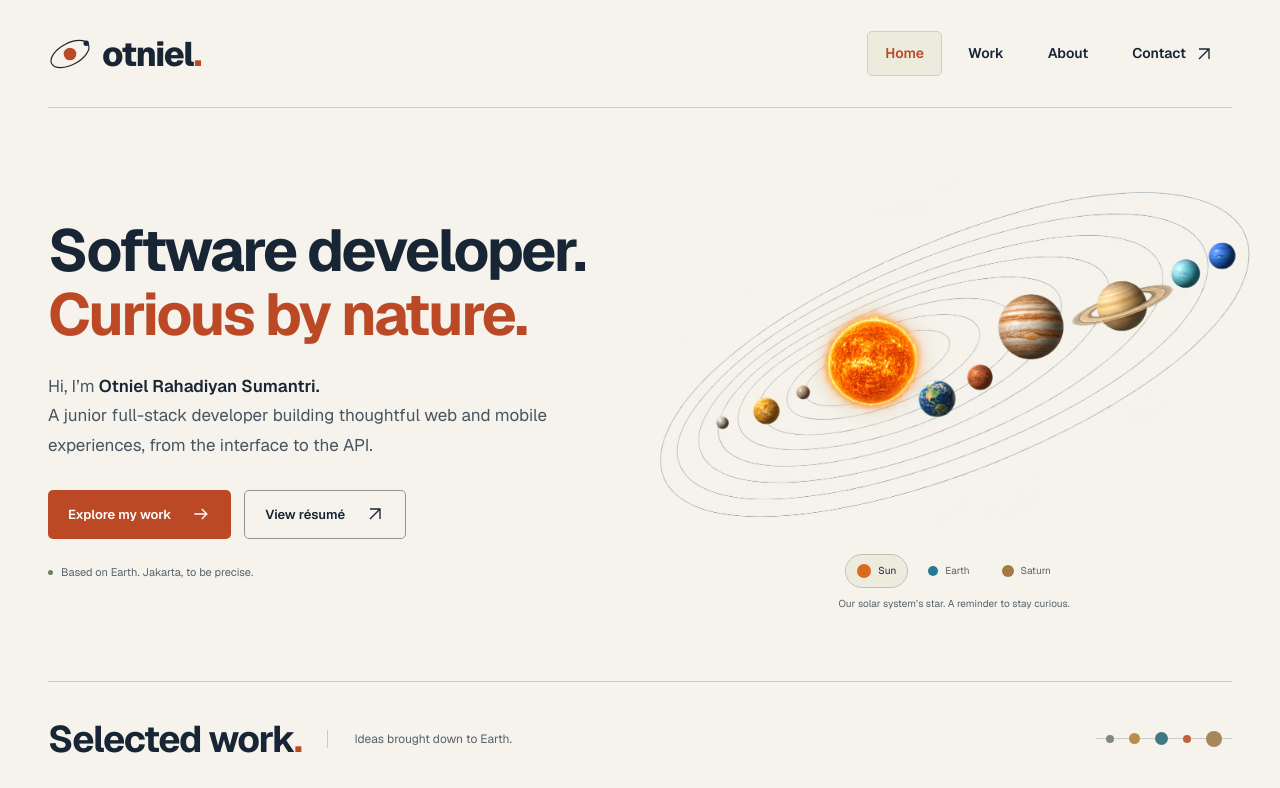
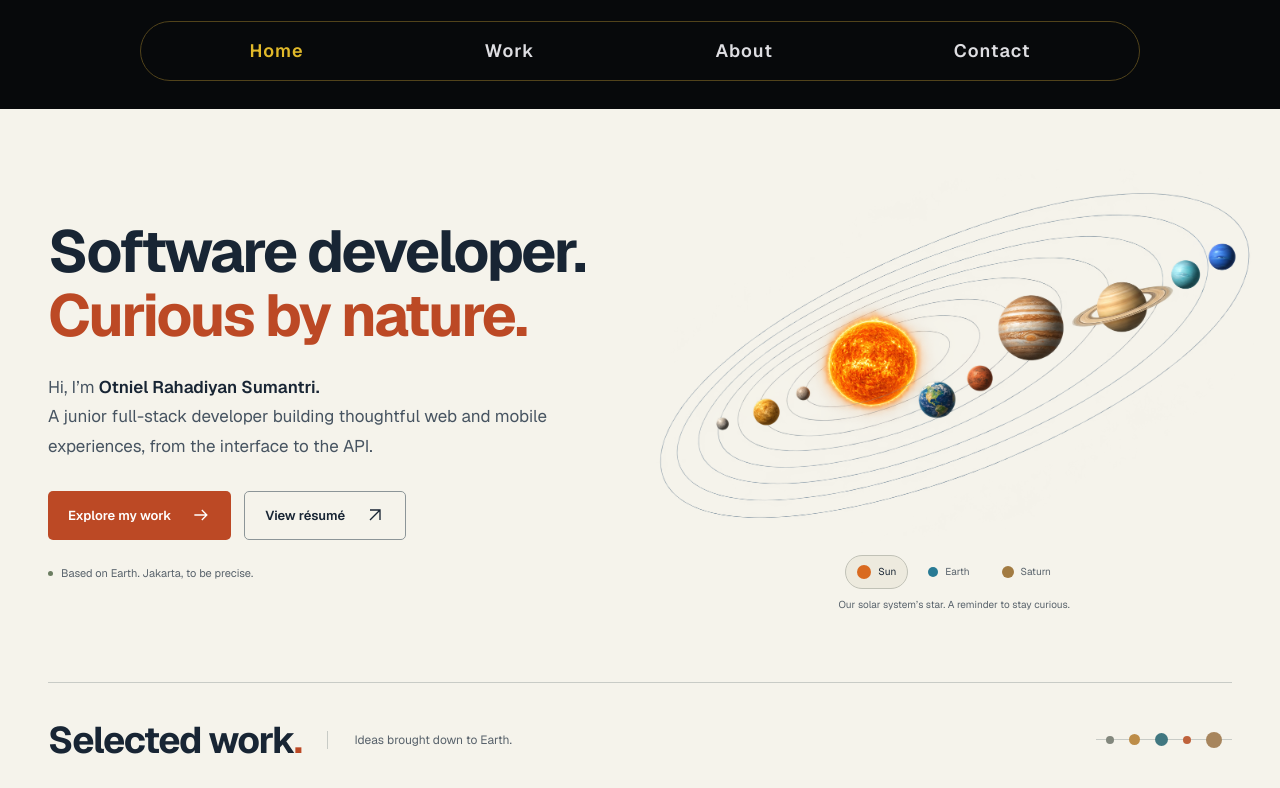
Before and after one commit to OtnielRS/web-portofolio, a Next.js app in the folder my-portofolio/: page / in a window 1280 px wide. Shown: the top 788 px of the page. Built offline with nearby package versions, Linux system fonts and the light colour scheme.

Commit message:
fix(header): match dark gold pill navigation reference

```diff
--- /dev/null
+++ b/my-portofolio/app/_components/site-header.css
@@ -0,0 +1,59 @@
+.portfolio-header {
+  background: #07090b;
+  padding: 21px 28px 28px;
+}
+
+.portfolio-navigation {
+  display: flex;
+  align-items: center;
+  justify-content: space-around;
+  width: min(100%, 1000px);
+  min-height: 60px;
+  margin-inline: auto;
+  padding: 4px 18px;
+  border: 1px solid #51431b;
+  border-radius: 999px;
+  background: #07090b;
+}
+
+.portfolio-navigation-link {
+  display: inline-flex;
+  align-items: center;
+  justify-content: center;
+  min-height: 48px;
+  padding: 10px 24px;
+  border-radius: 999px;
+  color: #dedee2;
+  font-size: 18px;
+  font-weight: 550;
+  line-height: 1.4;
+  letter-spacing: .06em;
+  text-decoration: none;
+  transition: color .2s, background-color .2s;
+}
+
+.portfolio-navigation-link:hover {
+  color: #f0ca43;
+  background: #18170f;
+}
+
+.portfolio-navigation-link[aria-current="page"] {
+  color: #e1b92a;
+}
+
+.portfolio-navigation-link:focus-visible {
+  outline: 2px solid #e1b92a;
+  outline-offset: 2px;
+}
+
+@media (max-width: 700px) {
+  .portfolio-header { padding: 16px 20px 20px; }
+  .portfolio-navigation { min-height: 54px; padding: 3px 8px; }
+  .portfolio-navigation-link { min-height: 44px; padding: 10px 16px; font-size: 14px; letter-spacing: .04em; }
+}
+
+@media (max-width: 400px) {
+  .portfolio-header { padding-inline: 12px; }
+  .portfolio-navigation { padding-inline: 4px; }
+  .portfolio-navigation-link { padding-inline: 12px; font-size: 12px; }
+}
--- a/my-portofolio/app/_components/site-header.module.css
+++ /dev/null
@@ -1,58 +0,0 @@
-.header {
-  min-height: 108px;
-  display: flex;
-  align-items: center;
-  justify-content: space-between;
-  gap: 24px;
-  border-bottom: 1px solid var(--line);
-}
-
-.wordmark {
-  display: inline-flex;
-  align-items: center;
-  gap: 10px;
-  font-size: 34px;
-  font-weight: 750;
-  line-height: 1;
-  letter-spacing: -.04em;
-}
-
-.dot { color: var(--accent); }
-
-.navigation {
-  display: flex;
-  align-items: center;
-  gap: 8px;
-}
-
-.link {
-  display: inline-flex;
-  align-items: center;
-  justify-content: center;
-  gap: 8px;
-  min-height: 44px;
-  padding: 11px 17px;
-  border: 1px solid transparent;
-  border-radius: 5px;
-  font-size: 14px;
-  font-weight: 550;
-  transition: color .2s, background .2s, border-color .2s;
-}
-
-.link:hover { color: var(--accent); background: #edeade; }
-.link[aria-current="page"] { color: var(--accent); background: #edeade; border-color: #d6cdbb; }
-
-@media (max-width: 700px) {
-  .header { min-height: 90px; gap: 12px; }
-  .wordmark { font-size: 27px; gap: 6px; }
-  .wordmark svg { width: 35px; }
-  .navigation { gap: 2px; }
-  .link { font-size: 12px; padding-inline: 10px; }
-  .link svg { display: none; }
-}
-
-@media (max-width: 540px) {
-  .header { flex-wrap: wrap; gap: 14px; padding-block: 18px 12px; }
-  .navigation { width: 100%; justify-content: space-between; gap: 4px; }
-  .link { flex: 1; padding-inline: 12px; }
-}
--- a/my-portofolio/app/_components/site-header.tsx
+++ b/my-portofolio/app/_components/site-header.tsx
@@ -2,8 +2,6 @@
 
 import Link from "next/link";
 import { usePathname } from "next/navigation";
-import Arrow from "./arrow";
-import styles from "./site-header.module.css";
 
 const navigation = [
   { href: "/", label: "Home" },
@@ -16,25 +14,16 @@ export default function SiteHeader() {
   const pathname = usePathname();
 
   return (
-    <header className={`container ${styles.header}`}>
-      <Link className={styles.wordmark} href="/" aria-label="Otniel — home">
-        <svg width="44" height="36" viewBox="0 0 48 40" fill="none" aria-hidden="true">
-          <ellipse cx="24" cy="20" rx="23" ry="12" transform="rotate(-28 24 20)" stroke="currentColor" strokeWidth="1.3" />
-          <circle cx="24" cy="20" r="7" fill="var(--accent)" />
-          <circle cx="42" cy="8" r="3" fill="currentColor" />
-        </svg>
-        <span>otniel<span className={styles.dot}>.</span></span>
-      </Link>
-      <nav className={styles.navigation} aria-label="Main navigation">
+    <header className="portfolio-header">
+      <nav className="portfolio-navigation" aria-label="Main navigation">
         {navigation.map(({ href, label }) => (
           <Link
             key={href}
             href={href}
-            className={styles.link}
+            className="portfolio-navigation-link"
             aria-current={pathname === href ? "page" : undefined}
           >
             {label}
-            {href === "/contact" && <Arrow diagonal />}
           </Link>
         ))}
       </nav>
--- a/my-portofolio/app/layout.tsx
+++ b/my-portofolio/app/layout.tsx
@@ -3,6 +3,7 @@ import { Geist, Geist_Mono } from "next/font/google";
 import SiteHeader from "./_components/site-header";
 import SiteFooter from "./_components/site-footer";
 import "./globals.css";
+import "./_components/site-header.css";
 
 const geistSans = Geist({
   variable: "--font-geist-sans",
```
Also changed, not shown: 1 other file (tests, documents, lock files or other folders).
